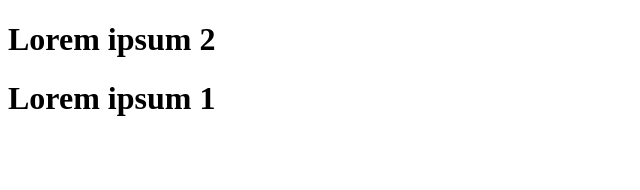
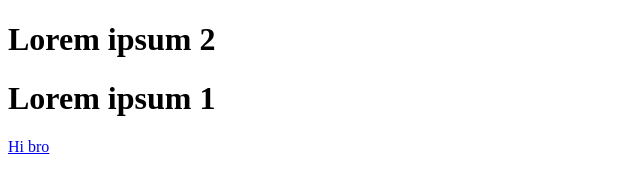
Before and after one commit to sasidharan666/sample-git, a plain HTML site: page index.html in a window 1280 px wide. Shown: the full height of the page, 0-640 px from the left. Drawn offline with Linux system fonts and the light colour scheme.

Commit message:
hi anchir

```diff
--- a/index.html
+++ b/index.html
@@ -8,4 +8,13 @@
 <body>
     <h1>Lorem ipsum 2</h1>
     <h1>Lorem ipsum 1</h1>
+
+
+
+
+
+
+
+
+    <a href="#">Hi bro</a>
 </html>
```
